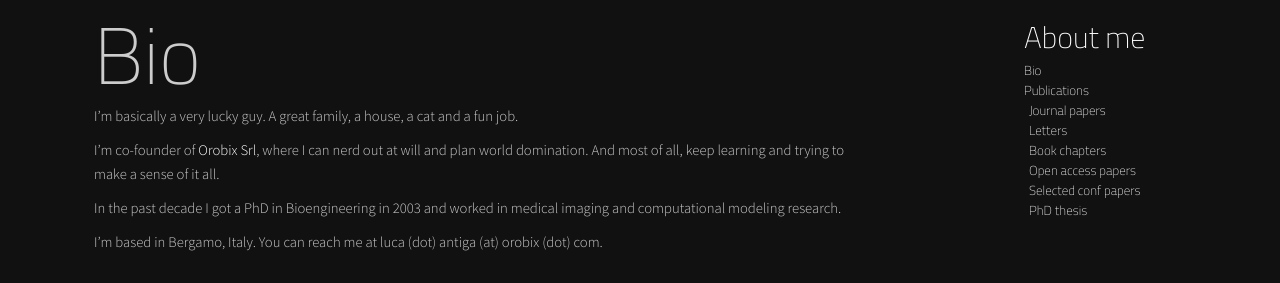
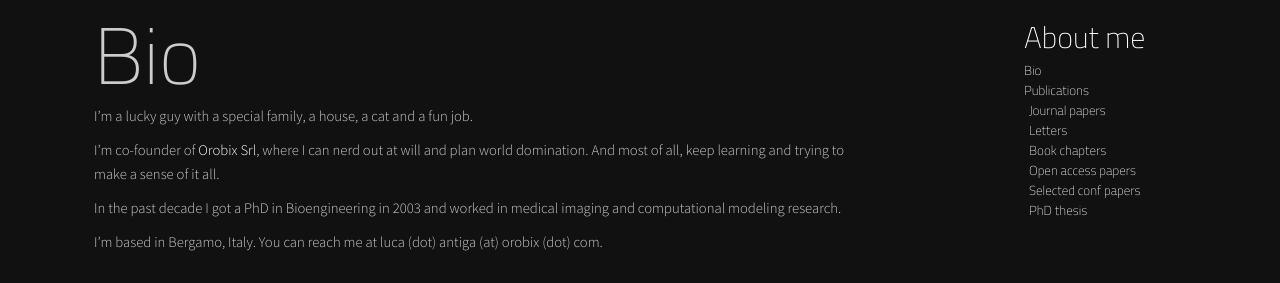
Before and after one commit to lantiga/lantiga.github.com, a Jekyll site: the page built from about.md, in a window 1280 px wide and 900 px high. Shown: the part 136-419 px from the top of the window. Built offline with Jekyll 4.4.1, drawn with Linux system fonts in a browser that asks for light colours; nearby versions of some CDN libraries.

Commit message:
Updatewq about page

```diff
--- a/about.md
+++ b/about.md
@@ -6,7 +6,7 @@ title: About me
 Bio
 ===
 
-I'm basically a very lucky guy. A great family, a house, a cat and a fun job.
+I'm a lucky guy with a special family, a house, a cat and a fun job.
 
 I'm co-founder of [Orobix Srl](http://www.orobix.com), where I can nerd out at will and plan world domination. And most of all, keep learning and trying to make a sense of it all.
 
```
